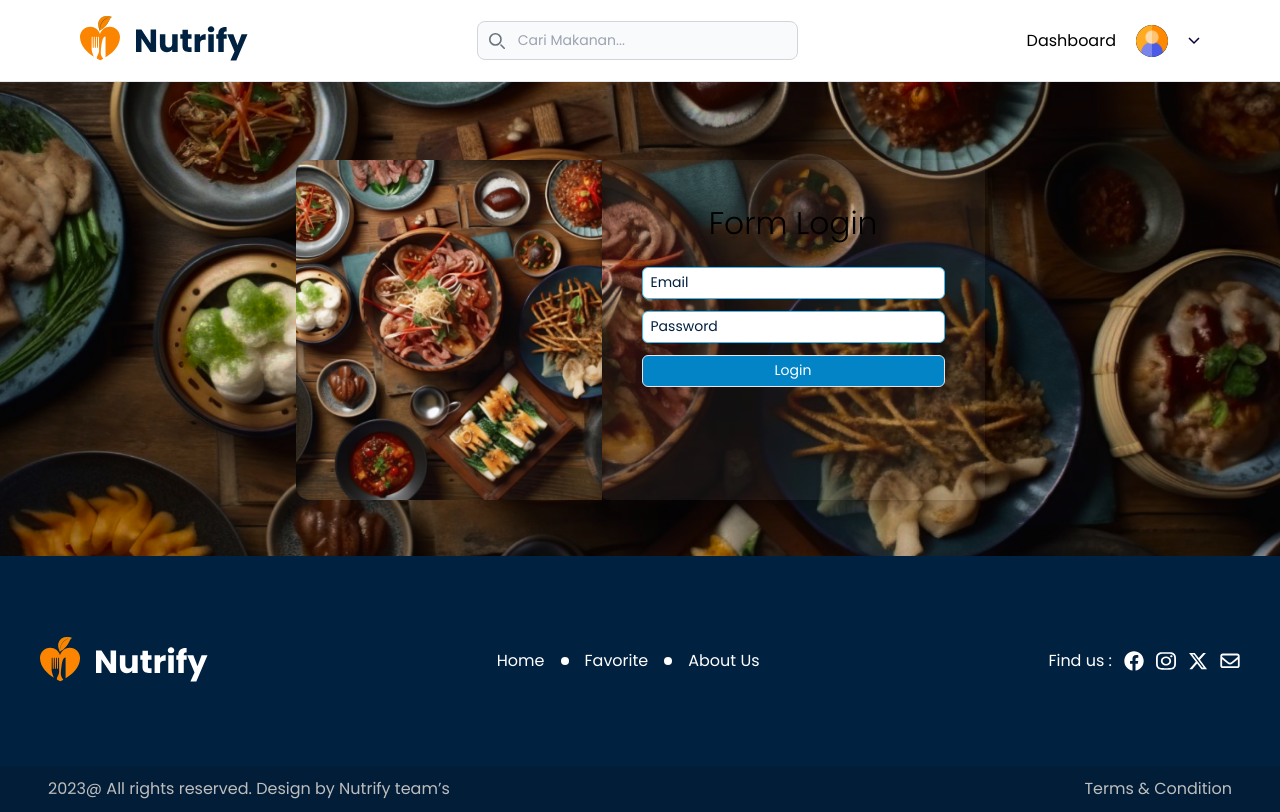
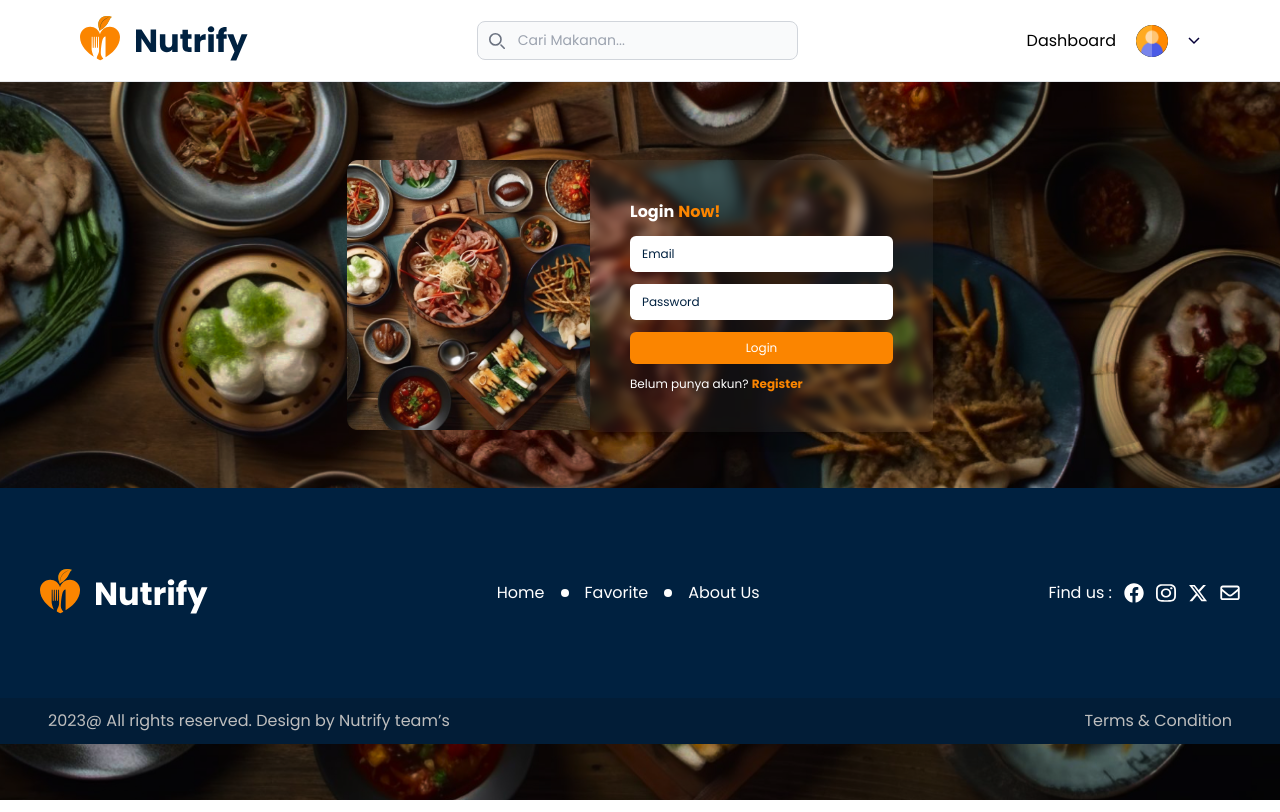
Before and after one commit to Nutrify-Dicoding/nutrify-app, a React (Vite) app: page /login in a window 1280 px wide. Built offline with nearby package versions, Linux system fonts and the light colour scheme.

Commit message:
Style (login): change style on login page

```diff
--- a/src/pages/Login.jsx
+++ b/src/pages/Login.jsx
@@ -7,14 +7,17 @@ const Login = () => {
         <div style={{ backgroundImage: `url(${background})` }} className="bg-cover bg-center h-screen w-screen fixed top-0 left-0 z-[-2]"></div>
         <div className="flex items-center justify-center mt-[10rem] z-[2]">
         <div className="flex">
-        <img src={login1} alt="background" className="w-[320px] h-[340px]" />
-        <div className="container max-w-sm bg-white bg-opacity-5 p-10 rounded-md shadow-lg">
-        <h1 className="text-3xl font-thin text-center">Form Login</h1>
-        <form action="" className="mt-5">
-            <input type="text" className="block w-full mt-3 border border-sky-400 rounded-md h-8 p-2 placeholder-[#002140] text-sm" placeholder="Email"/>
-            <input type="password" className="block w-full mt-3 border border-sky-400 rounded-md h-8 p-2 placeholder-[#002140] text-sm" placeholder="Password"/>
-            <button className="mt-3 text-sm w-full bg-sky-600 border border-1 px-2 py-1 h-8 rounded-md text-white">Login</button>
+        <img src={login1} alt="background" className="w-[250px] h-[270px]" />
+        <div className="container max-w-sm bg-white bg-opacity-5 backdrop-blur-sm p-10 rounded-md shadow-lg">
+        {/* <h1 className="text-3xl font-thin text-center">Form Login</h1> */}
+        <span className="text-white mr-[4px] font-bold" >Login</span>
+        <span className="text-[#FB8500] font-bold" >Now!</span>
+        <form action="" className="mt-1">
+            <input type="text" className="block w-full mt-3 rounded-md h-9 p-3 placeholder-[#002140] text-xs" placeholder="Email"/>
+            <input type="password" className="block w-full mt-3 rounded-md h-9 p-3 placeholder-[#002140] text-xs" placeholder="Password"/>
+            <button className="mt-3 text-xs w-full bg-[#FB8500] px-2 py-1 h-8 rounded-md text-white">Login</button>
         </form>
+        <p className="mt-3 text-xs text-white">Belum punya akun? <a href="#" className="text-[#FB8500] font-bold">Register</a></p>
         </div>
         </div>
         </div>
```
